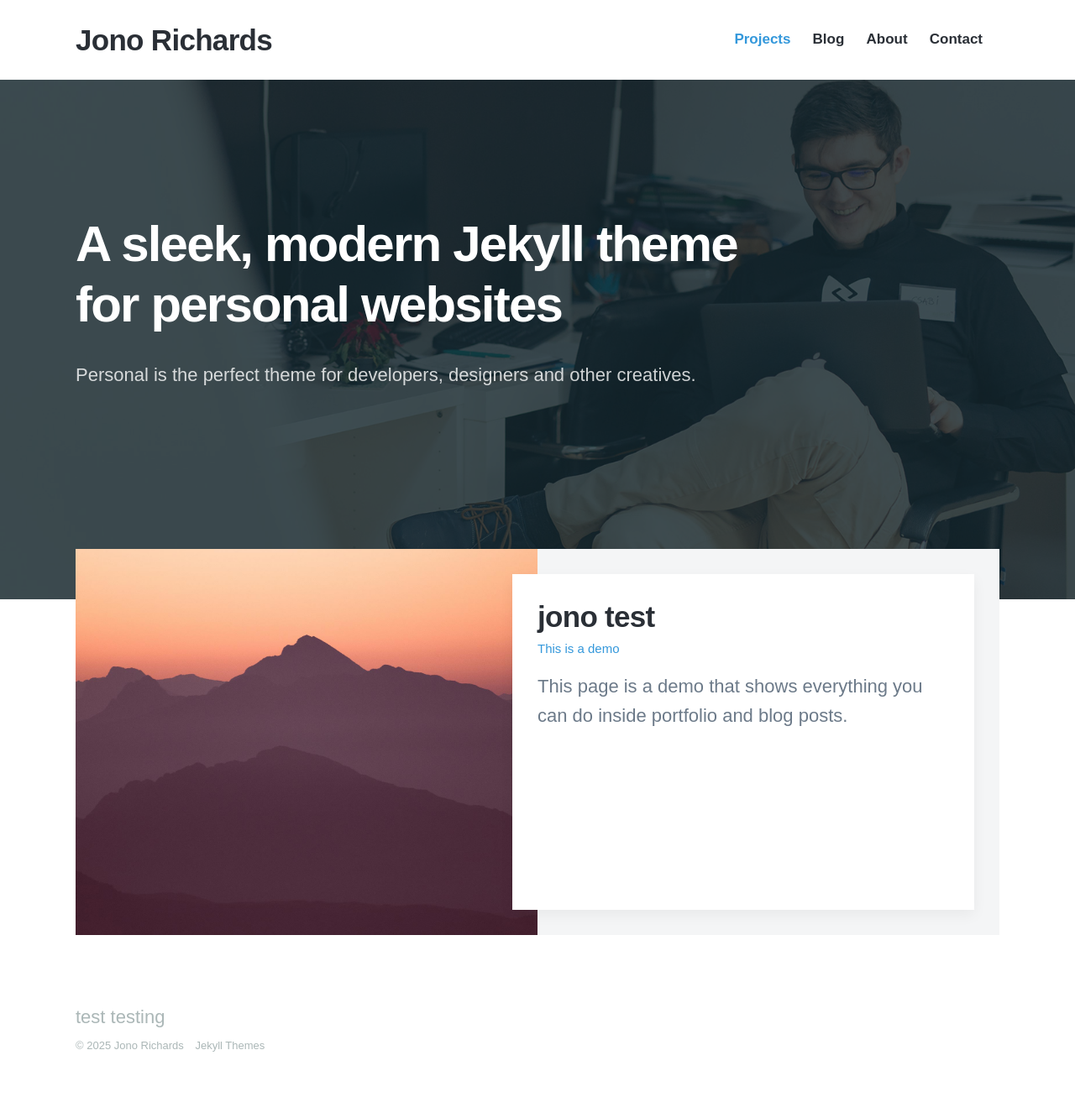
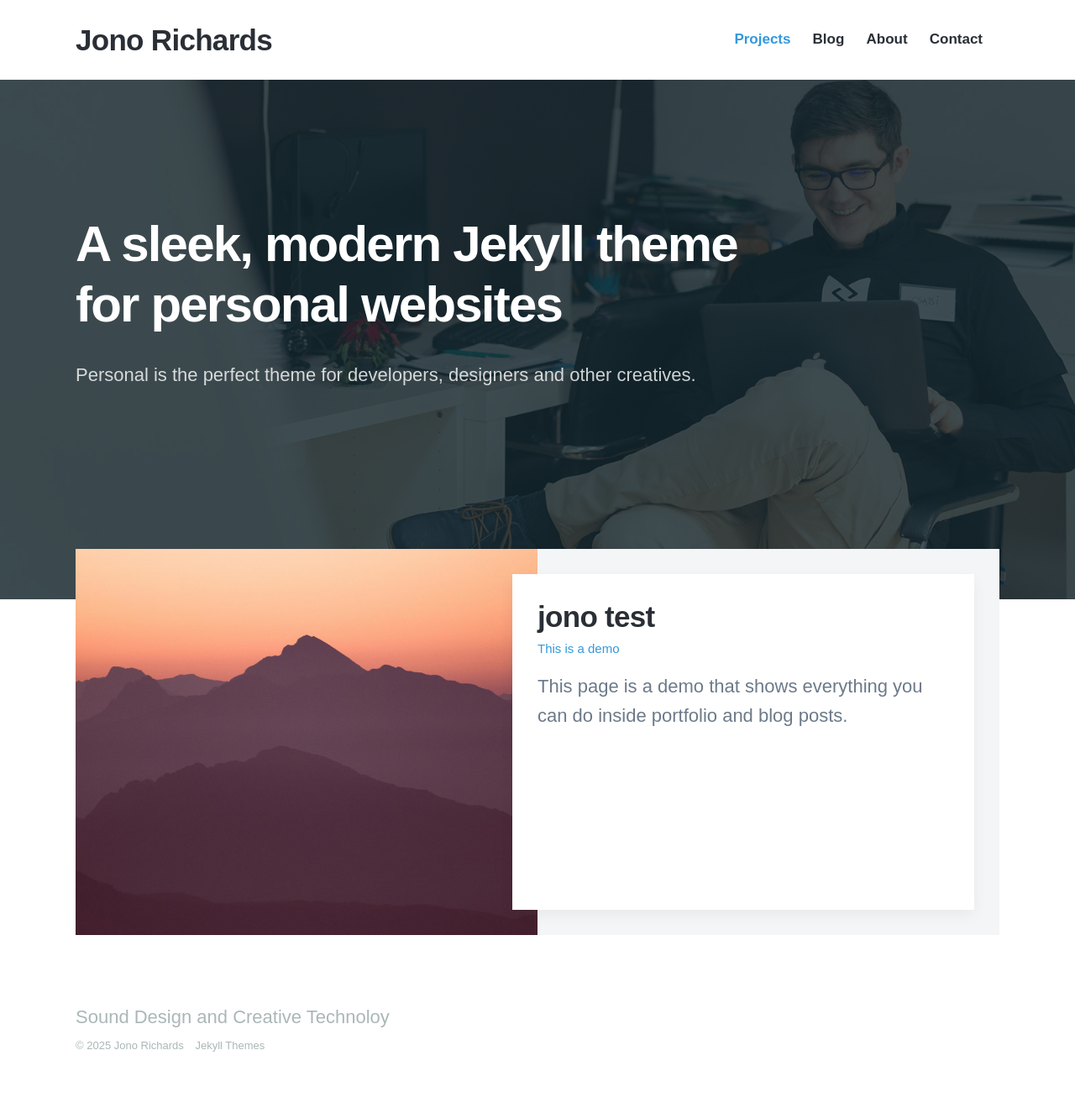
Before and after one commit to jonorichards/jonorichards.github.io, a Jekyll site: the page built from index.html, in a window 1280 px wide. Shown: the whole page at 84% size. Built offline with Jekyll 4.4.1, drawn with Linux system fonts in a browser that asks for light colours; nearby versions of some CDN libraries; some web fonts are replaced.

Commit message:
Update settings.yml
blah

```diff
--- a/_data/settings.yml
+++ b/_data/settings.yml
@@ -18,7 +18,7 @@ menu_settings:
       url: '/contact'
 
 footer_settings:
-  footer_tagline: test testing
+  footer_tagline: Sound Design and Creative Technoloy
 
 hero_settings:
   overlay_opacity: 0.8
```
